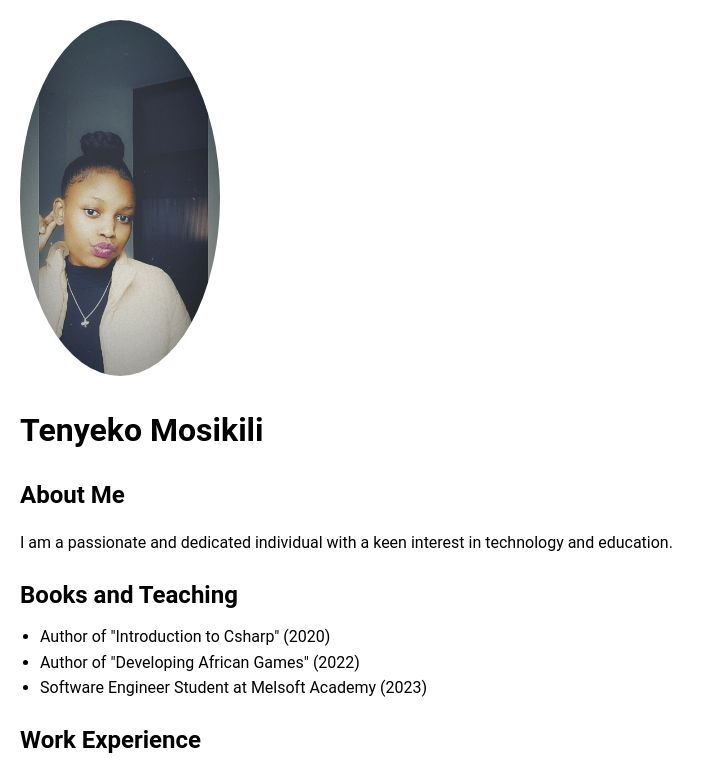
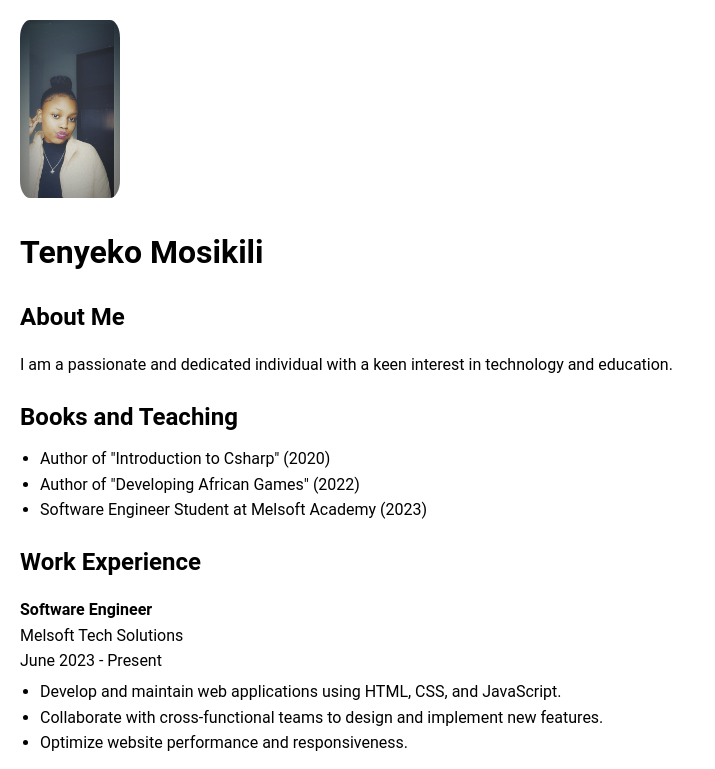
Before and after one commit to Tenyeko/Resume, a plain HTML site: page Cv/index.html in a window 1280 px wide. Shown: the top 769 px of the page, without its empty margins (0-715 px from the left). Drawn offline with Linux system fonts and the light colour scheme.

Commit message:
Add files via upload

```diff
--- a/Cv/index.html
+++ b/Cv/index.html
@@ -17,8 +17,8 @@
             margin-bottom: 5px;
         }
         img {
-            max-width: 200px;
-            border-radius: 50%;
+            max-width: 100px;
+            border-radius: 10%;
         }
         ul {
             margin: 0;
```
